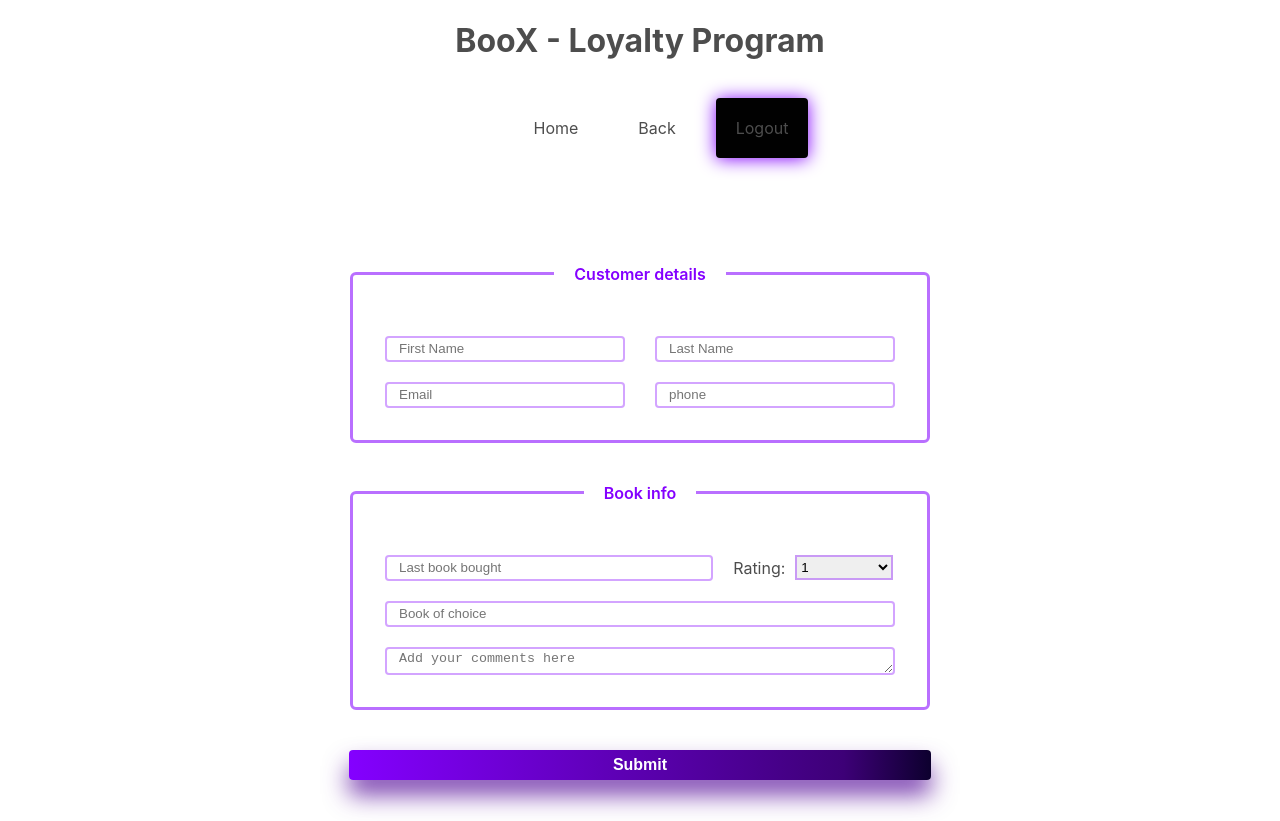
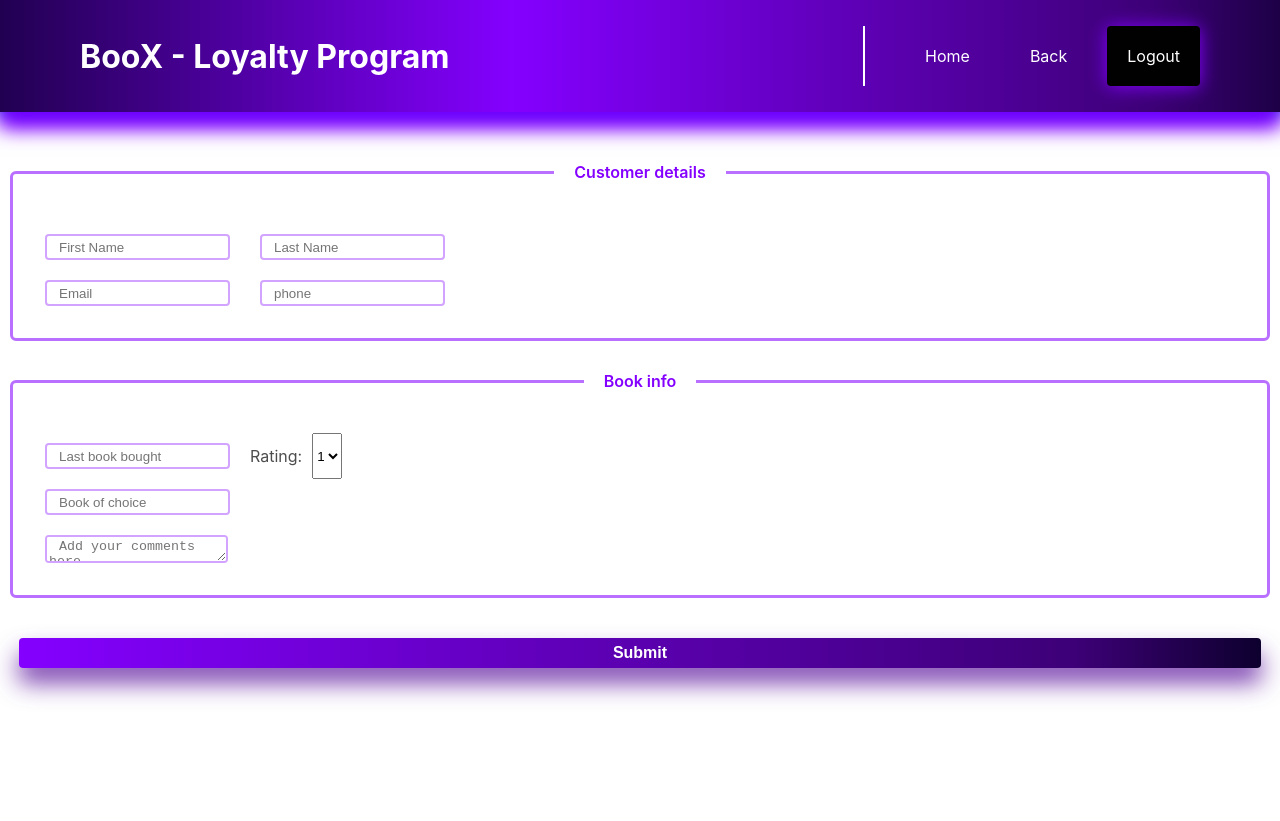
Before and after one commit to madgrv/store-loyalty-program-app, a React (Create React App) app: page / in a window 1280 px wide. After the commit the page ends 800 px from the top, so only its background shows below. Built offline with nearby package versions, Linux system fonts and the light colour scheme.

Commit message:
creating css modules continued

```diff
--- a/src/App.css
+++ b/src/App.css
@@ -39,129 +39,9 @@
 
 /*  */
 
-
 html, body {
   height: 100%;
   margin: 0;
   padding: 0;
   color:#4d4d4d;
 }
-
-
-input, textarea {
-  margin: 10px;
-  height: 20px;
-  text-indent: 10px;
-  border: 2px solid #8400ff5b;
-  border-radius: 4px;
-}
-
-fieldset {
-  border-radius: 6px;
-  padding: 10px;
-  margin: 10px;
-  border: 3px solid #8400ff90;
-  padding: 22px;
-}
-
-legend {
-  padding: 20px;
-  color: #8400ff;
-  font-weight: 600;
-}
-
-
-.nav {
-  align-content: center;
-}
-
-.nav-menu {
-  display: flex;
-  align-content: center;
-  justify-content:center;
-  list-style-type: none;
-  gap: 20px;
-  border-left: solid 2px white;
-  height: 100%;
-  flex-grow: 1;
-}
-
-.nav-menu > li {
-  padding: 20px;
-  cursor: pointer;
-}
-
-.logout-button {
-  background-color: #010101;
-  box-shadow: 0 1px 18px rgb(130, 0, 251);
-  padding: 20px;
-  border-radius: 4px;
-  transition: 0.1s;
-}
-
-.logout-button:hover {
-  background-color: #1f1f1f;
-}
-
-.form {
-  display: flex;
-  flex-direction: column;
-  margin: auto;
-  margin-top: 60px;
-  max-width: 600px;
-}
-
-.form-row {
-  display: flex;
-  flex-direction: row;
-  flex: 1 1 auto;
-  gap: 10px;
-}
-
-.form input,
-.form textarea {
-  width: 100%;
-  align-self: center;
-}
-
-.form select {
-  width: 30%;
-  height: 25px;
-  margin-right: 12px;
-  align-self: center;
-  border: 2px solid #8400ff5b;
-}
-
-label {
-  align-self: center;
-  justify-self: center;
-}
-
-.form-button {
-  margin-top: 30px;
-  width: 97%;
-  height: 30px;
-  align-self: center;
-  border: none;
-  border-radius: 4px;
-  font-weight: 800;
-  font-size: 16px;
-  background: linear-gradient(to right, #8400ff 0%, #3d0077 85%, #0d002e 100%);
-  color: white;
-  transition: 0.3s;
-  box-shadow: 0 15px 25px #540b99c2;
-}
-
-.form-button:hover {
-  background: linear-gradient(to right, #8400ff 60%, #3d0077 100%);
-  cursor: pointer;
-  /* box-shadow: 0 15px 25px 0 rgb(106, 0, 255), 0 35px 45px 0 rgb(144, 0, 255), 0 5px 12px 0 rgb(0, 255, 187); */
-  box-shadow: 0 25px 35px 0 rgb(106, 0, 255), 0 45px 55px 0 rgb(144, 0, 255), 0 15px 22px 0 rgb(0, 255, 187);
-  transform: translateY(-2px);
-}
-
-.form-button:active {
-  transform: perspective(5);
-  box-shadow: 0 10px 20px 0 rgb(106, 0, 255), 0 30px 40px 0 rgb(144, 0, 255), 0 3px 10px 0 rgb(0, 255, 187);
-
-}
--- a/src/components/Form.js
+++ b/src/components/Form.js
@@ -1,4 +1,5 @@
 import React from "react"
+import styles from '../styles/form.module.css'
 
 export default function Form() {
     const [formData, setFormData] = React.useState(
@@ -47,10 +48,10 @@ export default function Form() {
       }
 
     return (
-        <form className="form" onSubmit={handleSubmit}>
+        <form className={styles.formDataObject} onSubmit={handleSubmit}>
             <fieldset>
-                <legend className="legend">Customer details</legend>
-                <div className="form-row">
+                <legend className={styles.legend}>Customer details</legend>
+                <div className={styles.formRow}>
                     <input
                         type="text"
                         placeholder="First Name"
@@ -68,7 +69,7 @@ export default function Form() {
                         required
                     />
                 </div>
-                <div className="form-row">
+                <div className={styles.formRow}>
                     <input
                         type="email"
                         placeholder="Email"
@@ -87,8 +88,8 @@ export default function Form() {
                 </div>
             </fieldset>
             <fieldset>
-                <legend className="legend">Book info</legend>
-                <div className="form-row">
+                <legend className={styles.legend}>Book info</legend>
+                <div className={styles.formRow}>
                     <input
                         type="text"
                         placeholder="Last book bought"
@@ -112,7 +113,7 @@ export default function Form() {
                         <option value="5">5</option>
                     </select>
                 </div>
-                <div className="form-row">
+                <div className={styles.formRow}>
                     <input
                         type="text"
                         placeholder="Book of choice"
@@ -122,7 +123,7 @@ export default function Form() {
                         required
                     />
                 </div>
-                <div className="form-row">
+                <div className={styles.formRow}>
                     <textarea
                         rows="4"
                         placeholder="Add your comments here"
@@ -132,7 +133,7 @@ export default function Form() {
                     />
                 </div>
             </fieldset>
-            <button type="submit" className="form-button">Submit</button>
+            <button type="submit" className={styles.formButton}>Submit</button>
         </form>
     )
 }
--- a/src/components/Header.js
+++ b/src/components/Header.js
@@ -1,19 +1,14 @@
-import style from '../styles/header.module.css'
+import styles from '../styles/header.module.css'
+import Nav from './Nav'
 
 export default function Header() {
 
     return(
-        <header className="header">
-            <div className="header-title">
+        <header className={styles.header}>
+            <div className={styles.headerTitle}>
                 <h1>BooX - Loyalty Program</h1>
             </div>
-            <nav className="nav">
-                <ul className="nav-menu">
-                    <li>Home</li>
-                    <li>Back</li>
-                    <li className="logout-button">Logout</li>
-                </ul>
-            </nav>
+            <Nav />
         </header>
     )
 }
--- /dev/null
+++ b/src/components/Nav.js
@@ -0,0 +1,14 @@
+import styles from '../styles/nav.module.css'
+
+export default function Nav() {
+
+    return(
+        <nav className={styles.nav}>
+            <ul className={styles.navMenu}>
+                <li>Home</li>
+                <li>Back</li>
+                <li className={styles.logoutButton}>Logout</li>
+            </ul>
+        </nav>
+    )
+}
--- /dev/null
+++ b/src/styles/form.module.css
@@ -0,0 +1,86 @@
+/*  from.module.css */
+
+input, textarea {
+    margin: 10px;
+    height: 20px;
+    text-indent: 10px;
+    border: 2px solid #8400ff5b;
+    border-radius: 4px;
+  }
+
+  fieldset {
+    border-radius: 6px;
+    padding: 10px;
+    margin: 10px;
+    border: 3px solid #8400ff90;
+    padding: 22px;
+  }
+
+  legend {
+    padding: 20px;
+    color: #8400ff;
+    font-weight: 600;
+  }
+
+  .form {
+    display: flex;
+    flex-direction: column;
+    margin: auto;
+    margin-top: 60px;
+    max-width: 600px;
+  }
+
+  .formRow {
+    display: flex;
+    flex-direction: row;
+    flex: 1 1 auto;
+    gap: 10px;
+  }
+
+  .form input,
+  .form textarea {
+    width: 100%;
+    align-self: center;
+  }
+
+  .form select {
+    width: 30%;
+    height: 25px;
+    margin-right: 12px;
+    align-self: center;
+    border: 2px solid #8400ff5b;
+  }
+
+  label {
+    align-self: center;
+    justify-self: center;
+  }
+
+  .formButton {
+    margin-top: 30px;
+    width: 97%;
+    height: 30px;
+    align-self: center;
+    border: none;
+    border-radius: 4px;
+    font-weight: 800;
+    font-size: 16px;
+    background: linear-gradient(to right, #8400ff 0%, #3d0077 85%, #0d002e 100%);
+    color: white;
+    transition: 0.3s;
+    box-shadow: 0 15px 25px #540b99c2;
+  }
+
+  .formButton:hover {
+    background: linear-gradient(to right, #8400ff 60%, #3d0077 100%);
+    cursor: pointer;
+    /* box-shadow: 0 15px 25px 0 rgb(106, 0, 255), 0 35px 45px 0 rgb(144, 0, 255), 0 5px 12px 0 rgb(0, 255, 187); */
+    box-shadow: 0 25px 35px 0 rgb(106, 0, 255), 0 45px 55px 0 rgb(144, 0, 255), 0 15px 22px 0 rgb(0, 255, 187);
+    transform: translateY(-2px);
+  }
+
+  .formButton:active {
+    transform: perspective(5);
+    box-shadow: 0 10px 20px 0 rgb(106, 0, 255), 0 30px 40px 0 rgb(144, 0, 255), 0 3px 10px 0 rgb(0, 255, 187);
+
+  }
--- a/src/styles/header.module.css
+++ b/src/styles/header.module.css
@@ -13,7 +13,7 @@
 
   }
 
-  .header-title {
+  .headerTitle {
     text-align: left;
 
   }
--- /dev/null
+++ b/src/styles/nav.module.css
@@ -0,0 +1,32 @@
+/* nav.module.css */
+.nav {
+    align-content: center;
+  }
+
+  .navMenu {
+    display: flex;
+    align-content: center;
+    justify-content:center;
+    list-style-type: none;
+    gap: 20px;
+    border-left: solid 2px white;
+    height: 100%;
+    flex-grow: 1;
+  }
+
+  .navMenu > li {
+    padding: 20px;
+    cursor: pointer;
+  }
+
+  .logoutButton {
+    background-color: #010101;
+    box-shadow: 0 1px 18px rgb(130, 0, 251);
+    padding: 20px;
+    border-radius: 4px;
+    transition: 0.1s;
+  }
+
+  .logoutButton:hover {
+    background-color: #1f1f1f;
+  }
```
Also changed, not shown: 2 other files (tests, documents, lock files or other folders).
